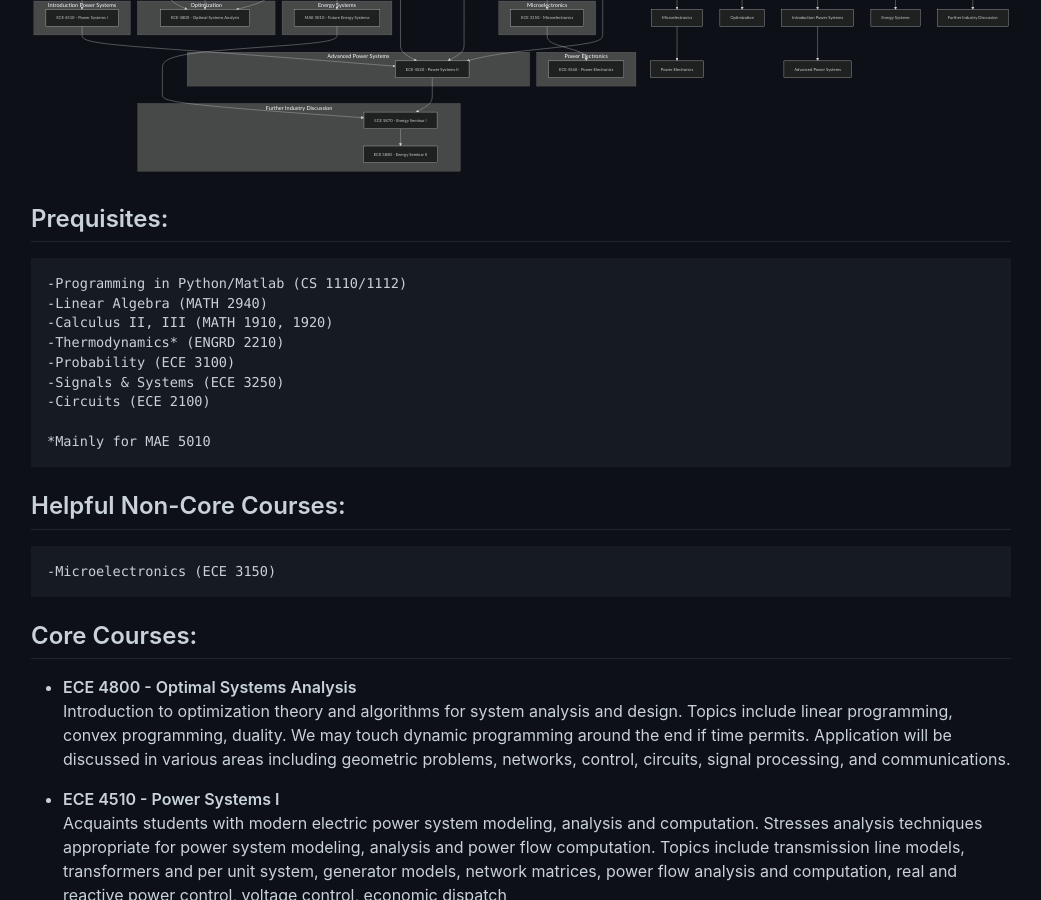
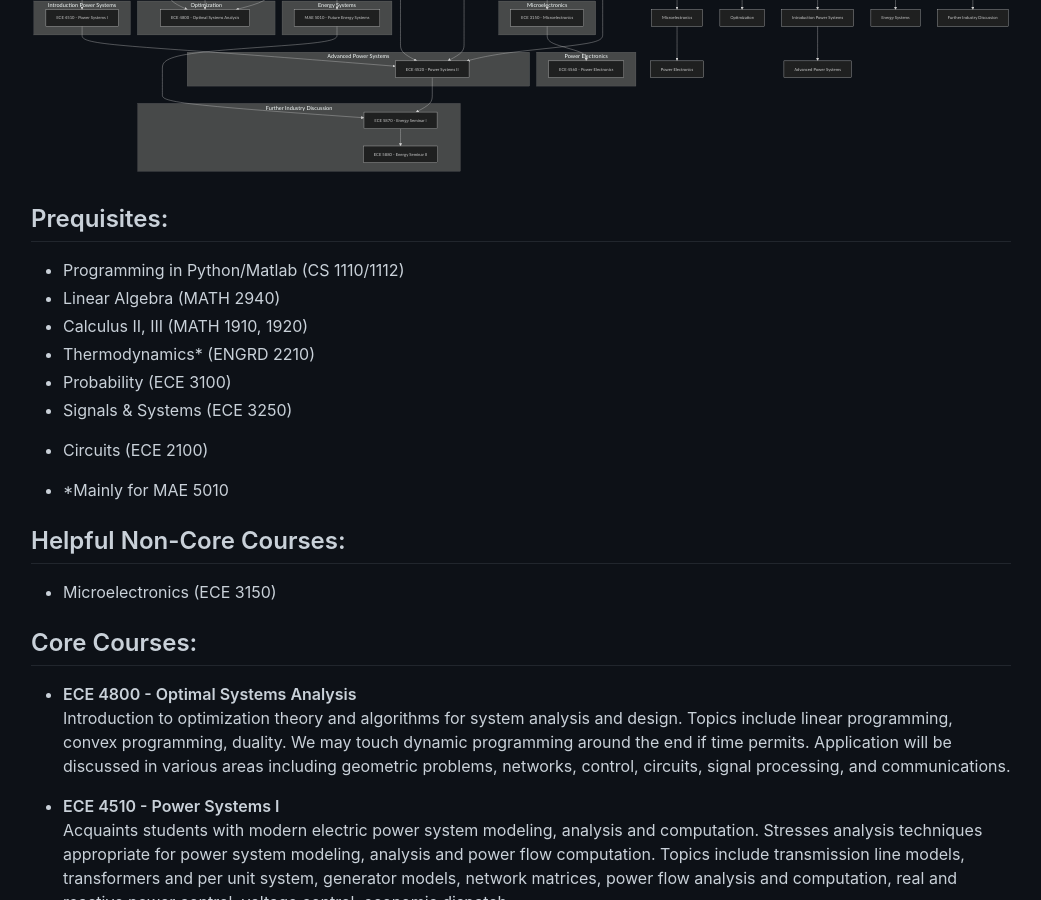
Before and after one commit to jmyphn/engineering-wiki, a Jekyll site: the page built from ecepower.md, in a window 1280 px wide and 900 px high, scrolled down 438 px. Shown: the whole window, without its empty margins (119-1160 px from the left). Built offline with Jekyll 4.4.1, drawn with Linux system fonts in a browser that asks for light colours.

Commit message:
quick fix

````diff
--- a/ecepower.md
+++ b/ecepower.md
@@ -86,18 +86,18 @@ flowchart TD
     A1a --> E1a
 ```
 ## Prequisites:
-    -Programming in Python/Matlab (CS 1110/1112)
-    -Linear Algebra (MATH 2940)
-    -Calculus II, III (MATH 1910, 1920)
-    -Thermodynamics* (ENGRD 2210)
-    -Probability (ECE 3100)
-    -Signals & Systems (ECE 3250)
-    -Circuits (ECE 2100)
+- Programming in Python/Matlab (CS 1110/1112)
+- Linear Algebra (MATH 2940)
+- Calculus II, III (MATH 1910, 1920)
+- Thermodynamics* (ENGRD 2210)
+- Probability (ECE 3100)
+- Signals & Systems (ECE 3250)
+- Circuits (ECE 2100)
 
-    *Mainly for MAE 5010
+- *Mainly for MAE 5010
 
 ## Helpful Non-Core Courses:
-    -Microelectronics (ECE 3150)
+- Microelectronics (ECE 3150)
 
 ## Core Courses:
 - **ECE 4800 - Optimal Systems Analysis**
````
